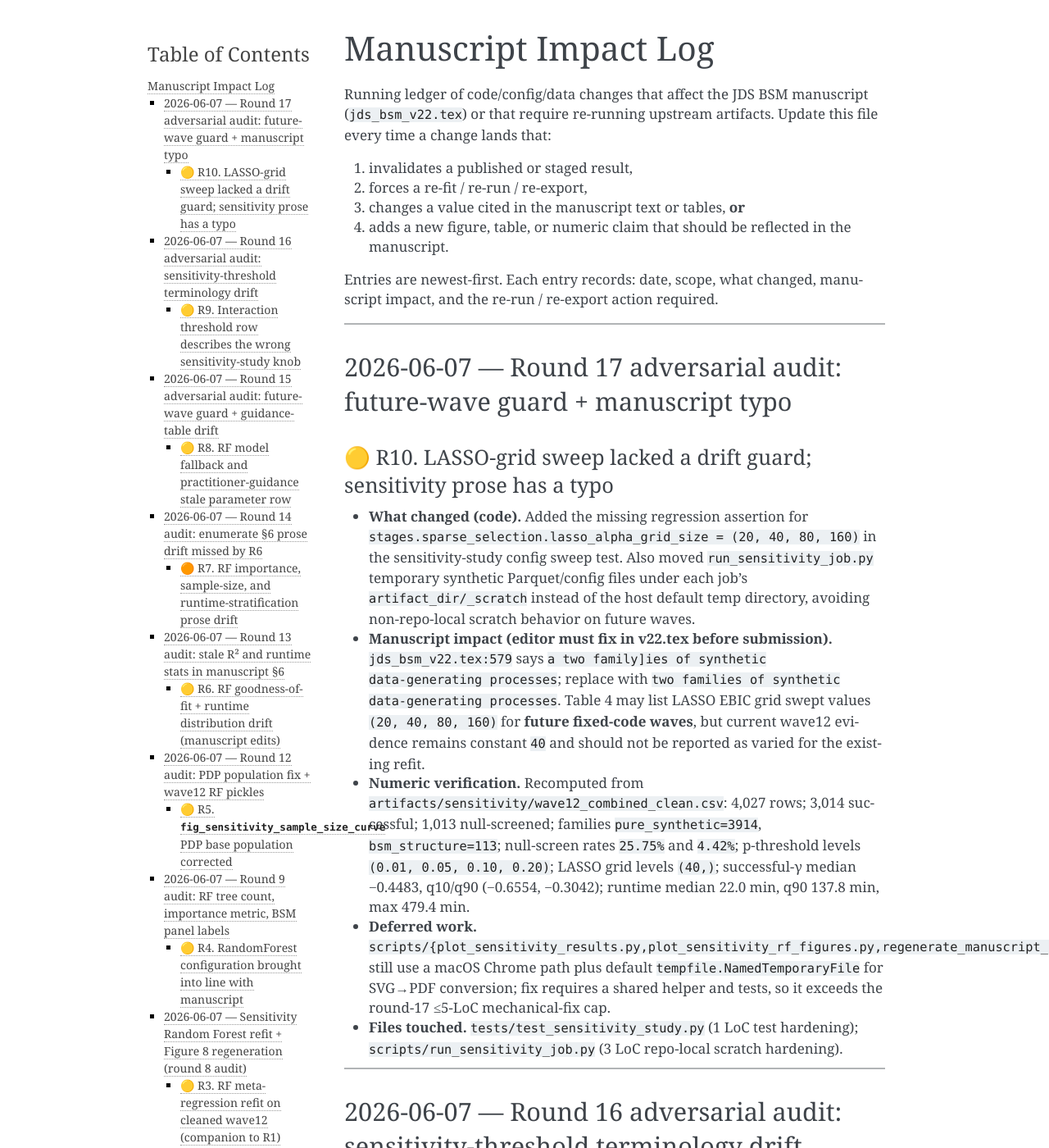
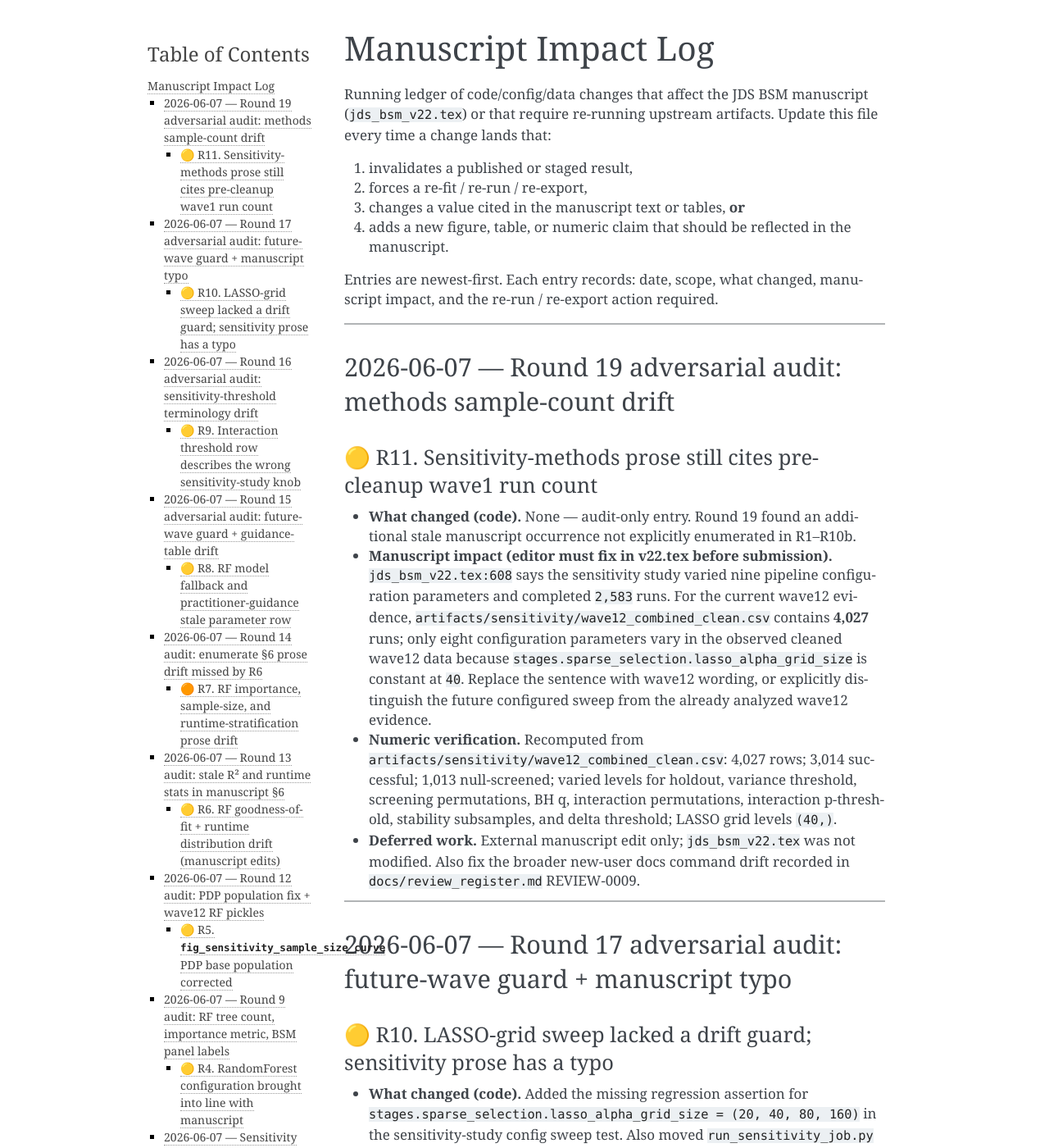
Before and after one commit to NatLabRockies/rfm-pipeline, a Sphinx documentation site: the page built from docs/manuscripts/manuscript_impact_log.md, in a window 1280 px wide and 1400 px high. Shown: the whole window at 82% size. Built offline with Sphinx 7.4.7, drawn with Linux system fonts in a browser that asks for light colours.

Commit message:
round 19: replace bare PYTHONPATH=src python with pixi run python across 4 docs files (12 occurrences); impact-log R11; close REVIEW-0009

```diff
--- a/docs/manuscripts/manuscript_impact_log.md
+++ b/docs/manuscripts/manuscript_impact_log.md
@@ -13,6 +13,17 @@ artifacts. Update this file every time a change lands that:
 Entries are newest-first. Each entry records: date, scope, what
 changed, manuscript impact, and the re-run / re-export action
 required.
+
+______________________________________________________________________
+
+## 2026-06-07 — Round 19 adversarial audit: methods sample-count drift
+
+### 🟡 R11. Sensitivity-methods prose still cites pre-cleanup wave1 run count
+
+- **What changed (code).** None — audit-only entry. Round 19 found an additional stale manuscript occurrence not explicitly enumerated in R1–R10b.
+- **Manuscript impact (editor must fix in v22.tex before submission).** `jds_bsm_v22.tex:608` says the sensitivity study varied nine pipeline configuration parameters and completed `2,583` runs. For the current wave12 evidence, `artifacts/sensitivity/wave12_combined_clean.csv` contains **4,027** runs; only eight configuration parameters vary in the observed cleaned wave12 data because `stages.sparse_selection.lasso_alpha_grid_size` is constant at `40`. Replace the sentence with wave12 wording, or explicitly distinguish the future configured sweep from the already analyzed wave12 evidence.
+- **Numeric verification.** Recomputed from `artifacts/sensitivity/wave12_combined_clean.csv`: 4,027 rows; 3,014 successful; 1,013 null-screened; varied levels for holdout, variance threshold, screening permutations, BH q, interaction permutations, interaction p-threshold, stability subsamples, and delta threshold; LASSO grid levels `(40,)`.
+- **Deferred work.** External manuscript edit only; `jds_bsm_v22.tex` was not modified. Also fix the broader new-user docs command drift recorded in `docs/review_register.md` REVIEW-0009.
 
 ______________________________________________________________________
 
--- a/docs/review_register.md
+++ b/docs/review_register.md
@@ -134,3 +134,17 @@ Agents use this file to convert review findings into planned work instead of lea
 - Blocks merge: no
 - Destination: JOSS/new-user documentation cleanup before release
 - Notes: deferred snippet smoke test still open as future work (would catch the next ManuscriptRuntimeContext shape drift in CI).
+
+### REVIEW-0009 — Round 19 docs still bypass Pixi for demo runs
+
+- Status: **fixed (round 19 commit)**
+- Severity: medium
+- Category: documentation_reproducibility
+- Disposition: closed
+- Source: 2026-06-07 round-19 adversarial audit at commit 181bc83
+- Evidence: repo onboarding says users do not need pre-installed Python and repo policy requires Pixi, but 10 markdown snippets still run `PYTHONPATH=src python examples/end_to_end_reproducibility.py` instead of `pixi run python ...`.
+- Affected files: `docs/quickstart.md`; `docs/reproducibility_example.md`; `docs/setup_and_first_run.md`; `docs/configuration_reference.md`
+- Resolution: bulk `sed` replaced all 12 occurrences (auditor undercounted at 10) of `PYTHONPATH=src python` with `pixi run python` across the four files. Verified zero remaining matches outside intentional evidence lines in `review_register.md` and `AGENT_SYNC.md`.
+- Blocks merge: no
+- Destination: JOSS/new-user documentation cleanup before release
+- Notes: docs-snippet smoke test still open as future work — would catch the next bare-Python regression in CI.
```
Also changed, not shown: docs/configuration_reference.md (+4 -4 lines), docs/quickstart.md (+1 -1 lines), docs/reproducibility_example.md (+2 -2 lines), docs/setup_and_first_run.md (+4 -4 lines).
